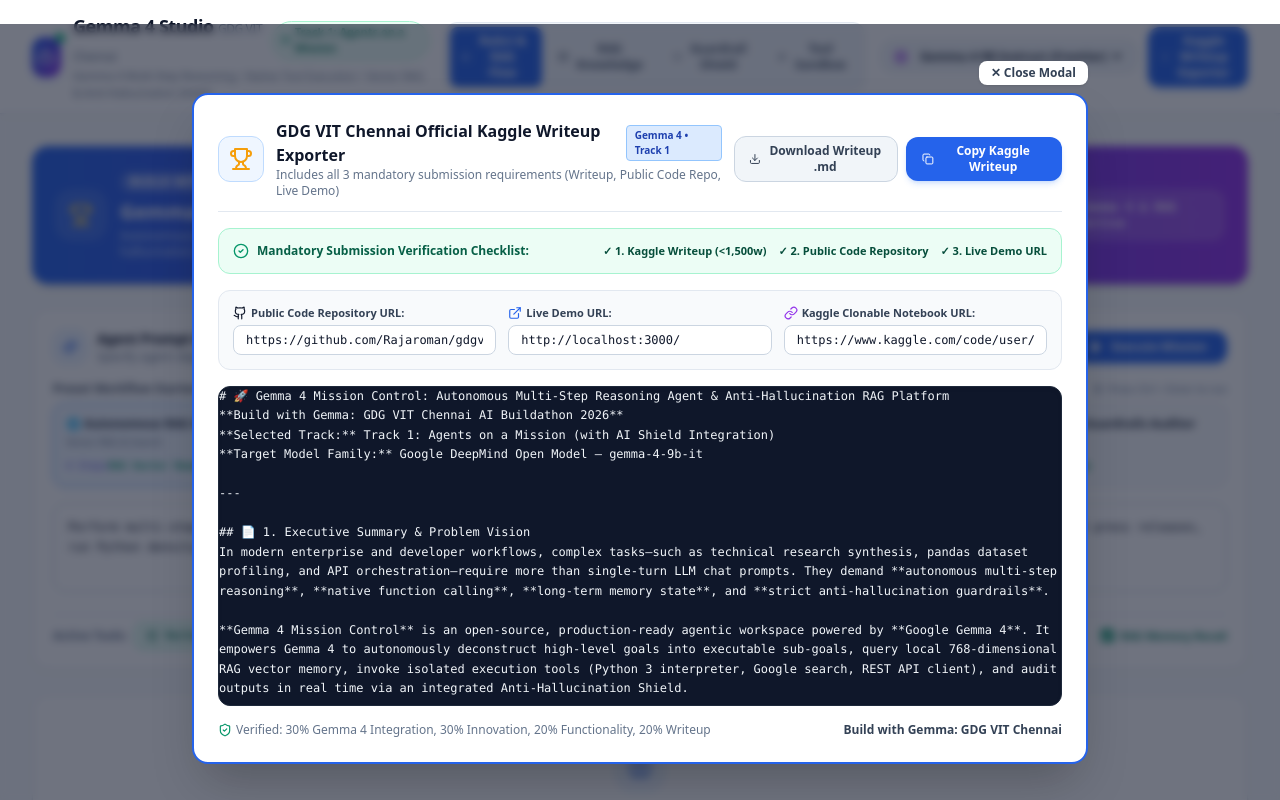
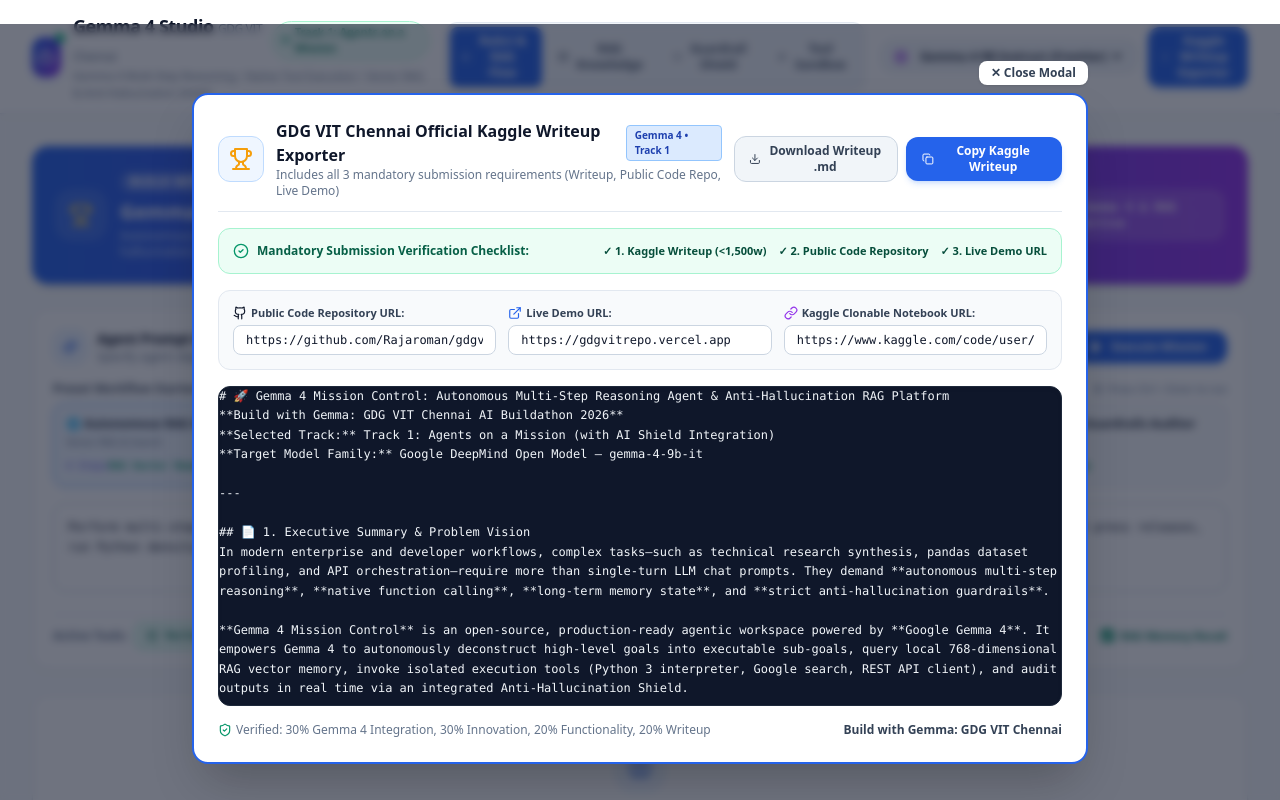
Before and after one commit to Rajaroman/gdgvitrepo, a React (Vite) app: page / in a window 1280 px wide. Both pictures are taken after a click on the button "Kaggle Writeup Exporter". Shown: the top 800 px of the page. Built offline with nearby package versions, Linux system fonts and the light colour scheme.

Commit message:
Update default live demo URL to https://gdgvitrepo.vercel.app

```diff
--- a/src/components/KaggleExporter.jsx
+++ b/src/components/KaggleExporter.jsx
@@ -5,7 +5,7 @@
 export default function KaggleExporter({ selectedModel, trajectory, memoryChunks }) {
   const [copied, setCopied] = useState(false);
   const [repoUrl, setRepoUrl] = useState('https://github.com/Rajaroman/gdgvitrepo');
-  const [demoUrl, setDemoUrl] = useState('http://localhost:3000/');
+  const [demoUrl, setDemoUrl] = useState('https://gdgvitrepo.vercel.app');
   const [notebookUrl, setNotebookUrl] = useState('https://www.kaggle.com/code/user/gemma-4-agentic-rag');
 
   const submissionMarkdown = `# 🚀 Gemma 4 Mission Control: Autonomous Multi-Step Reasoning Agent & Anti-Hallucination RAG Platform
```
